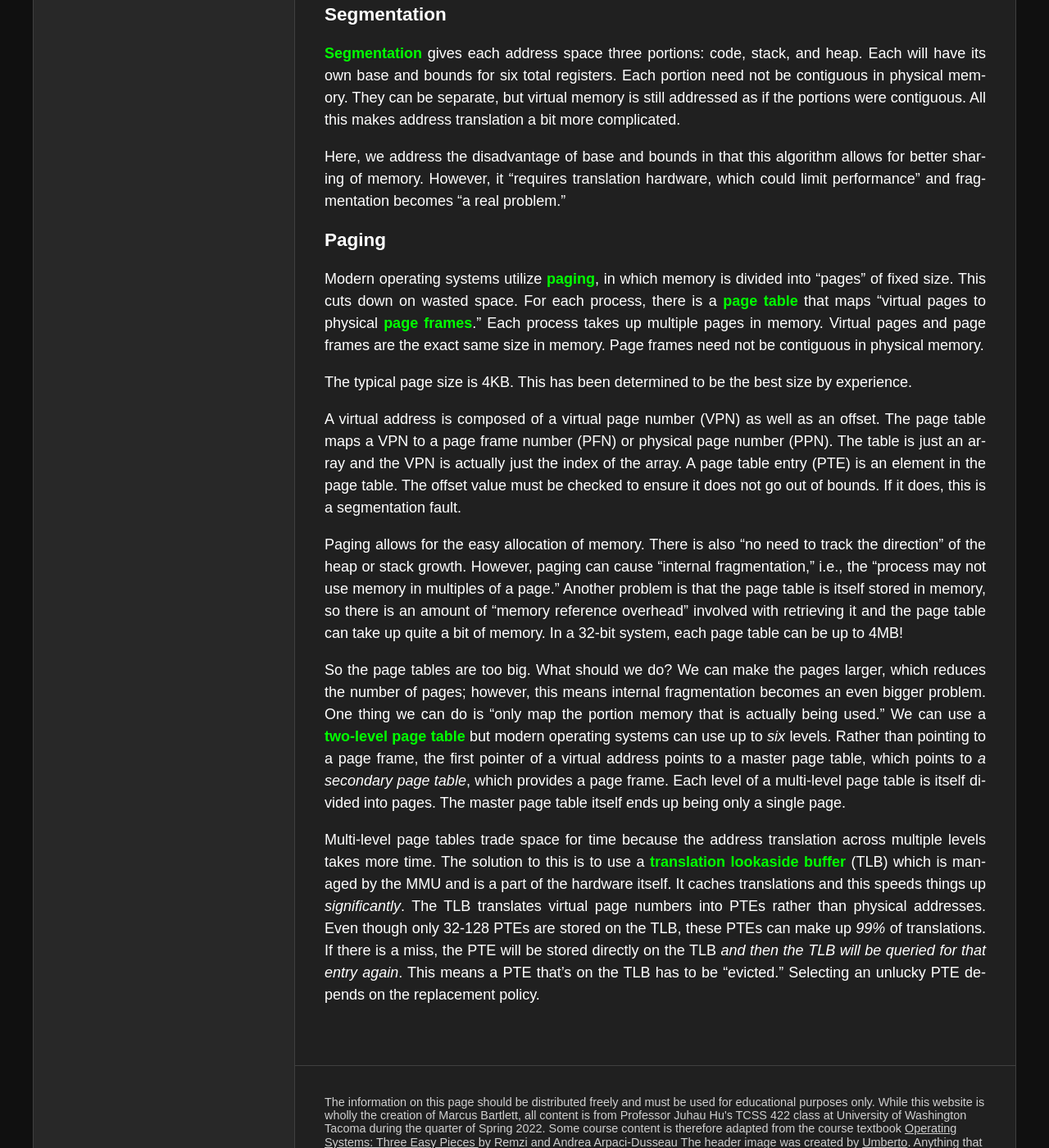
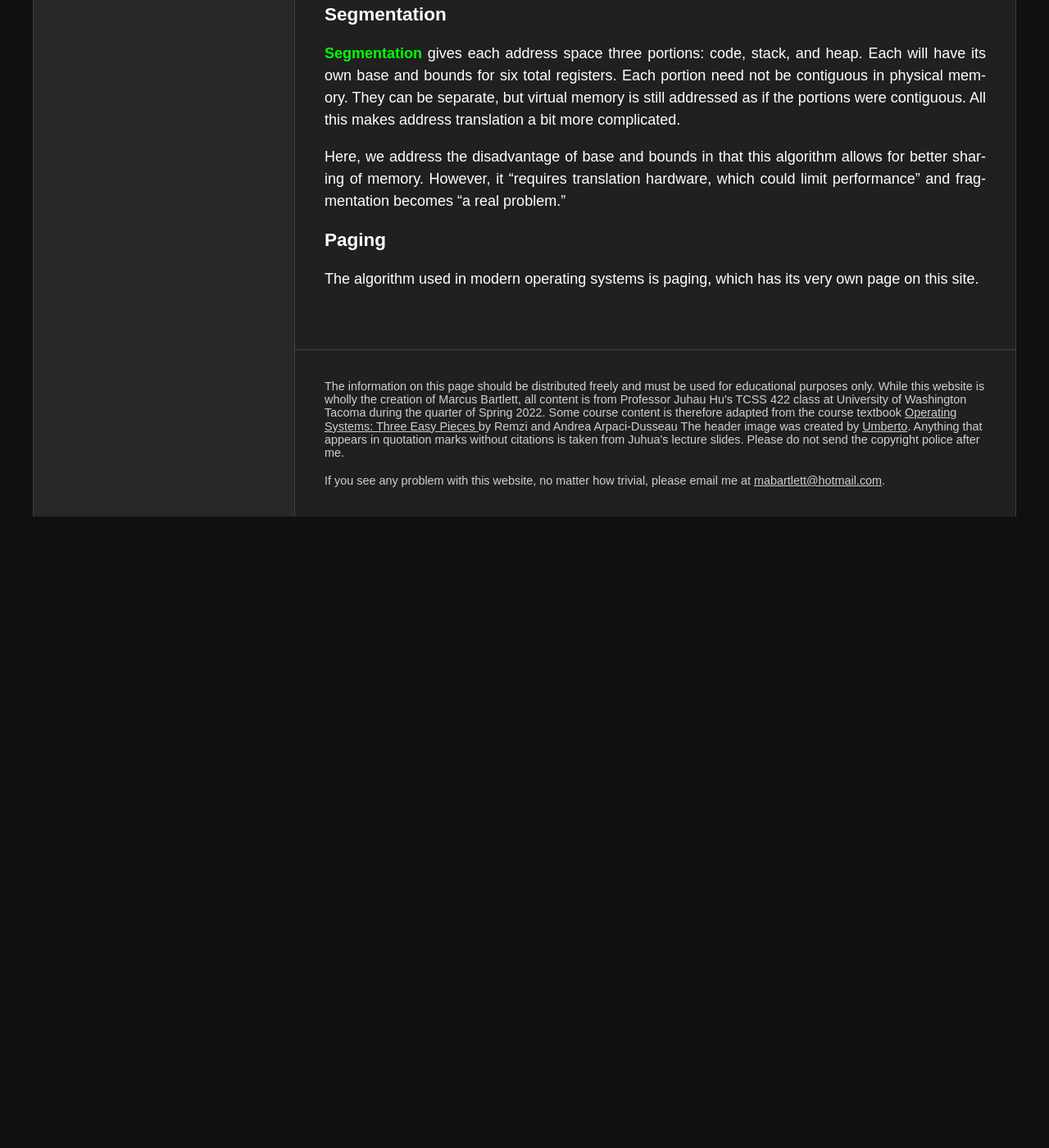
Before and after one commit to mabartlett/TCSS422Notes, a Jekyll site: the page built from _topics/09_memory.md, in a window 1280 px wide and 1400 px high, scrolled down 1611 px. Shown: the whole window at 82% size. Built offline with Jekyll 4.4.1, drawn with Linux system fonts in a browser that asks for light colours; after the commit the page ends 2241 px from its top, so only the background shows below that.

Commit message:
Give paging its own page.

```diff
--- a/_topics/09_memory.md
+++ b/_topics/09_memory.md
@@ -41,14 +41,4 @@ Here, we address the disadvantage of base and bounds in that this algorithm allo
 
 ### Paging
 
-Modern operating systems utilize **paging**, in which memory is divided into "pages" of fixed size. This cuts down on wasted space. For each process, there is a **page table** that maps "virtual pages to physical **page frames**." Each process takes up multiple pages in memory. Virtual pages and page frames are the exact same size in memory. Page frames need not be contiguous in physical memory.
-
-The typical page size is 4KB. This has been determined to be the best size by experience.
-
-A virtual address is composed of a virtual page number (VPN) as well as an offset. The page table maps a VPN to a page frame number (PFN) or physical page number (PPN). The table is just an array and the VPN is actually just the index of the array. A page table entry (PTE) is an element in the page table. The offset value must be checked to ensure it does not go out of bounds. If it does, this is a segmentation fault.
-
-Paging allows for the easy allocation of memory. There is also "no need to track the direction" of the heap or stack growth. However, paging can cause "internal fragmentation," i.e., the "process may not use memory in multiples of a page." Another problem is that the page table is itself stored in memory, so there is an amount of "memory reference overhead" involved with retrieving it and the page table can take up quite a bit of memory. In a 32-bit system, each page table can be up to 4MB!
-
-So the page tables are too big. What should we do? We can make the pages larger, which reduces the number of pages; however, this means internal fragmentation becomes an even bigger problem. One thing we can do is "only map the portion memory that is actually being used." We can use a **two-level page table** but modern operating systems can use up to *six* levels. Rather than pointing to a page frame, the first pointer of a virtual address points to a master page table, which points to *a secondary page table*, which provides a page frame. Each level of a multi-level page table is itself divided into pages. The master page table itself ends up being only a single page.
-
-Multi-level page tables trade space for time because the address translation across multiple levels takes more time. The solution to this is to use a **translation lookaside buffer** (TLB) which is managed by the MMU and is a part of the hardware itself. It caches translations and this speeds things up *significantly*. The TLB translates virtual page numbers into PTEs rather than physical addresses. Even though only 32-128 PTEs are stored on the TLB, these PTEs can make up *99%* of translations. If there is a miss, the PTE will be stored directly on the TLB *and then the TLB will be queried for that entry again*. This means a PTE that's on the TLB has to be "evicted." Selecting an unlucky PTE depends on the replacement policy.
+The algorithm used in modern operating systems is paging, which has its very own page on this site.
```
Also changed, not shown: _topics/10_paging.md (added, +42 -0 lines), 11 other files.
